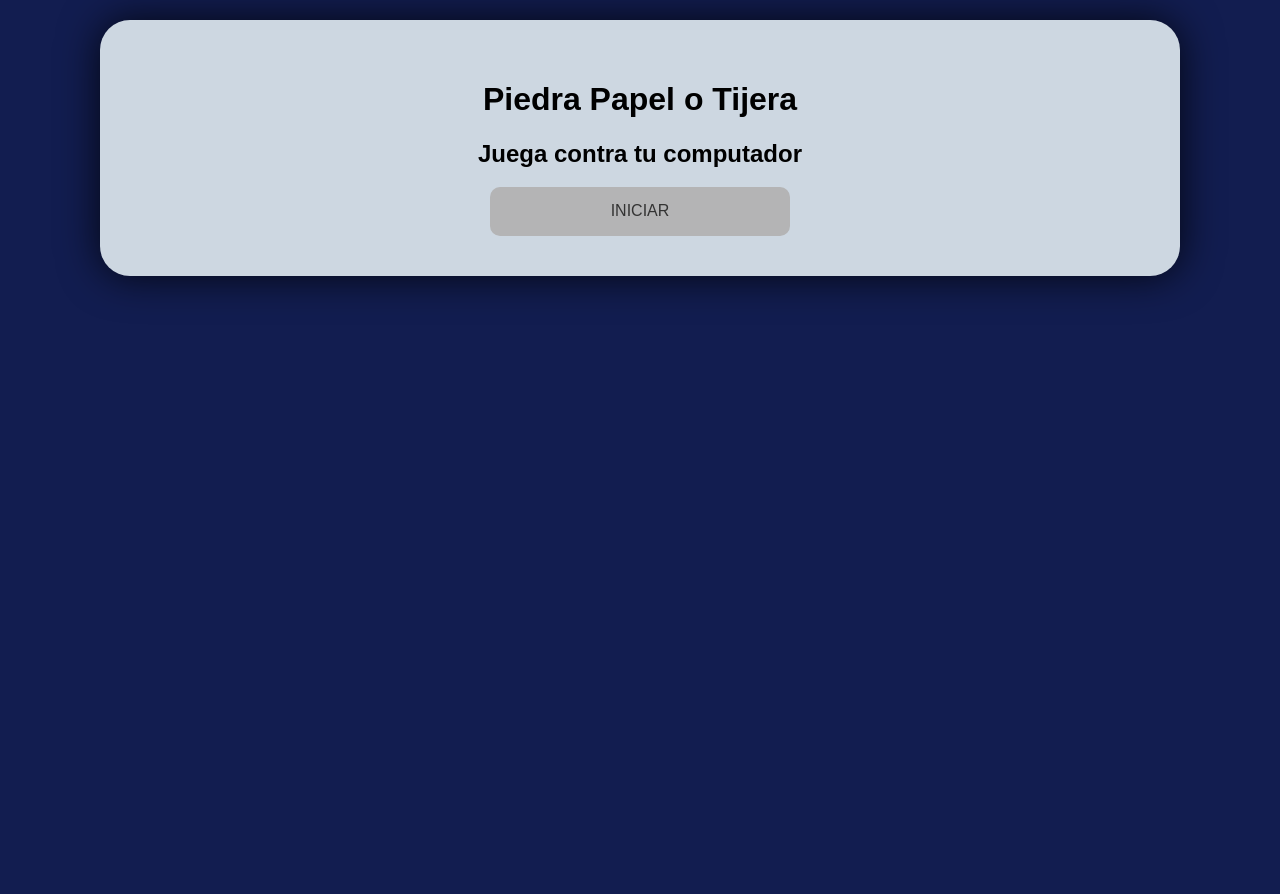
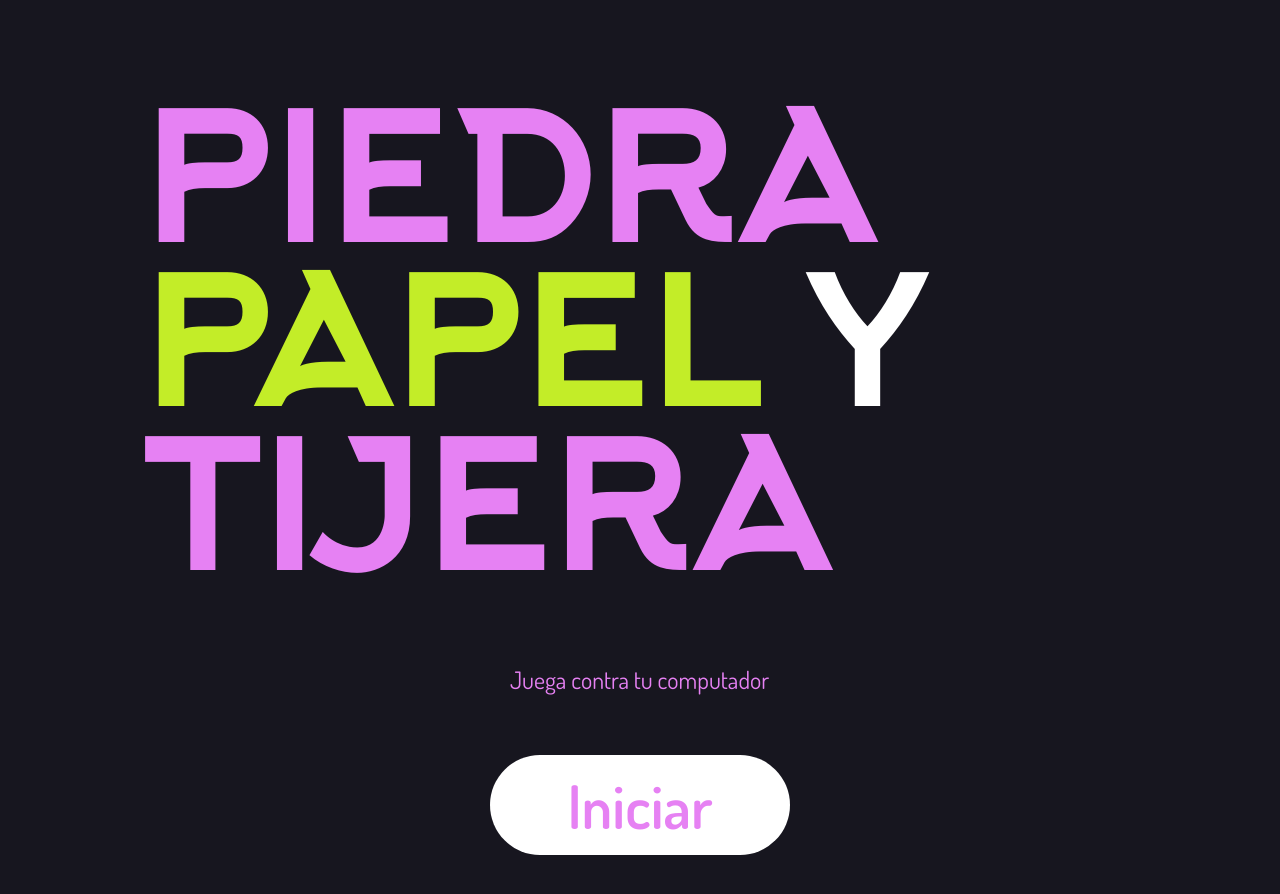
Before and after one commit to xDanna/piedra_papel_y_tijera, a plain HTML site: page index.html in a window 1280 px wide. Before the commit the page ends 800 px from the top, so only its background shows below. Drawn offline with nearby package versions, Linux system fonts and the light colour scheme.

Commit message:
mi trabajo

```diff
--- a/css/estilos.css
+++ b/css/estilos.css
@@ -1,29 +1,48 @@
+@font-face {
+    font-family: 'arkhip';
+    src: url('/fonts/arkhip.otf') format('woff2'),
+         url('fonts/arkhip.otf') format('woff');
+
+}
+// <uniquifier>: Use a unique and descriptive class name
+// <weight>: Use a value from 200 to 800
+
+.dosis-<uniquifier> {
+  font-family: "Dosis", sans-serif;
+  font-optical-sizing: auto;
+  font-weight: <weight>;
+  font-style: normal;
+}
+
+body {
+    font-family: 'arkhip', Arial, sans-serif;
+}
 :root{
 box-sizing: border-box;
-font-family: sans-serif;
---darkblue: #121d50;
---lightcyan: #cdd7e1;
---blue:#007bff;
---grey:#b4b4b5;
+--negro: #17161F;
+--blanco: #ffffff;
+--violeta:#E681F3;
+--verde:#C3ED28;
 
 }
 body{
-background: var(--darkblue);
+background: var(--negro);
 }
 .contenedor{
     width: 1000px;
     margin: 20px auto;
-    background: var(--lightcyan);
     padding: 40px;
     border-radius: 30px;
-    box-shadow: 0 0 40px 0 rgba(0, 0, 0, 0.8);
-    text-align: center;
+    color: var(--violeta);
+span{
+    color: var(--verde);
+}
+
 }
 button{
     display: block;
     background: var(--grey);
     text-transform: uppercase;
-    color: #333;
     width: 100%;
     max-width: 300px;
     border: none;
@@ -32,9 +51,37 @@ button{
     cursor: pointer;
     margin: 0 auto;
 }
+.inicio h1{
+    font-family: arkhip;
+    font-size: 170px;
+    line-height: 50px;
+}
+.inicio h1:nth-child(2){
+    color: var(--verde);
+}
+.inicio span{
+    color: var(--blanco);
+}
 
-.usuario_elige{
-
+.inicio h2{
+    font-family: "Dosis";
+    margin-left: 370px;
+    font-weight: 400;
+    margin-bottom: 62px;
+}
+.btn_inicio{
+    background-color: var(--blanco);
+    width: 408px;
+    height: 100px;
+    border-radius: 100px;
+    font-family: "Dosis";
+    font-size: 60px;
+    font-weight: 600;
+    text-transform: none;
+    color: var(--violeta);
+}
+.usuario_elige h1{
+    font-size: 61px;
 }
 .usuario_elige ul{
     list-style: none;
@@ -46,6 +93,14 @@ button{
 .usuario_elige ul li{
     width: 300px;
     transition: all 300ms;
+
+}
+.usuario_elige ul li button{
+    font-family: "Dosis";
+    font-size: 31px;
+    font-weight: 400;
+    text-transform: none;
+    color: var(--violeta);
 }
 .usuario_elige ul li:hover{
     transform: scale(1.2);
@@ -60,17 +115,16 @@ button{
     height: 300px;
     margin-bottom: 10px;
     border-radius: 10px;
-    background: #000;
 }
 .usuario_elige ul li .animacion_papel, .computador_elige .animacion_papel{
-    background: url(../imgs/sprite_papel.png);
+    background: url(../images/papel.png);
 
 }
 .usuario_elige ul li .animacion_tijera, .computador_elige .animacion_tijera{
-    background: url(../imgs/sprite_tijeras.png);
+    background: url(../images/Tijera.png);
 }
 .usuario_elige ul li .animacion_piedra, .computador_elige .animacion_piedra{
-    background: url(../imgs/sprite_piedra.png);
+    background: url(../images/roca.png);
 }
 .computador_elige .animacion_papel, .computador_elige .animacion_tijera, .computador_elige .animacion_piedra{
     animation: anim_sprites 1500ms steps(23) alternate infinite;
@@ -79,7 +133,13 @@ button{
     margin: 0 auto;
     border-radius: 10px;
 }
-
+.computador_elige h2{
+    font-size: 61px;
+    -webkit-text-stroke: none;
+}
+.resultado h1{
+    font-size: 170px;
+}
 @keyframes anim_sprites {
     0%{
         background-position: 0 0;
--- a/index.html
+++ b/index.html
@@ -7,16 +7,22 @@
     <link rel="stylesheet" href="node_modules/normalize.css/normalize.css">
     <link rel="stylesheet" href="css/estilos.css">
     <script src="js/funciones.js"></script>
+    <style>
+        @import url('https://fonts.googleapis.com/css2?family=Dosis:wght@200..800&display=swap');
+    </style>
 
 </head>
 <body>
     <div class="contenedor">
     <div class="inicio">
-        <h1>Piedra Papel o Tijera</h1>
+        <h1>PIEDRA</h1>
+        <h1>PAPEL  <span>Y</span></h1>
+        <h1>TIJERA</h1>
         <h2>Juega contra tu computador</h2>
         <button class="btn_inicio">Iniciar</button>
     </div>
     <div class="usuario_elige">
+        <h1>ELIJA SU <span>ARMA</span></h1>
         <ul>
             <li><div class="animacion_piedra"></div>
                 <button class="btn_piedra">Piedra</button>
@@ -32,7 +38,7 @@
         </ul>
     </div>
     <div class="computador_elige">
-        <h2>El computador eligió:</h2>
+        <h2>El <span>computador</span> eligió:</h2>
         <div></div>
         <h1 class="eleccion_computador"></h1>
         <button class="btn_continuar">Continuar</button>
--- a/js/funciones.js
+++ b/js/funciones.js
@@ -56,20 +56,20 @@ document.addEventListener("DOMContentLoaded", function () {
         if ((u == "piedra" && c == "piedra") ||
             (u == "papel" && c == "papel") ||
             (u == "tijera" && c == "tijera")) {
-            txtResultado.innerHTML ="Es un empate.";
+            txtResultado.innerHTML ="EMPATE.";
             txtSubResultado.innerHTML =`El usuario eligió ${u} y el computador ${c}`;
         } else if (
             (u == "piedra" && c == "tijera") ||
             (u == "papel" && c == "piedra") ||
             (u == "tijera" && c == "papel")) {
-            txtResultado.innerHTML ="¡El usuario gana!";
+            txtResultado.innerHTML ="¡GANASTE!";
             txtSubResultado.innerHTML =`${u} gana a ${c}`;
         } else if (
             (u == "piedra" && c == "papel") ||
             (u == "papel" && c == "tijera") ||
             (u == "tijera" && c == "piedra")
         ) {
-            txtResultado.innerHTML ="¡El usuario pierde!";
+            txtResultado.innerHTML ="¡PERDISTE!";
             txtSubResultado.innerHTML =`${c} gana a ${u}`;
         }
     }
```
Also changed, not shown: fonts/arkhip.otf (added), images/Tijera.png (added), images/papel.png (added), images/roca.png (added).
